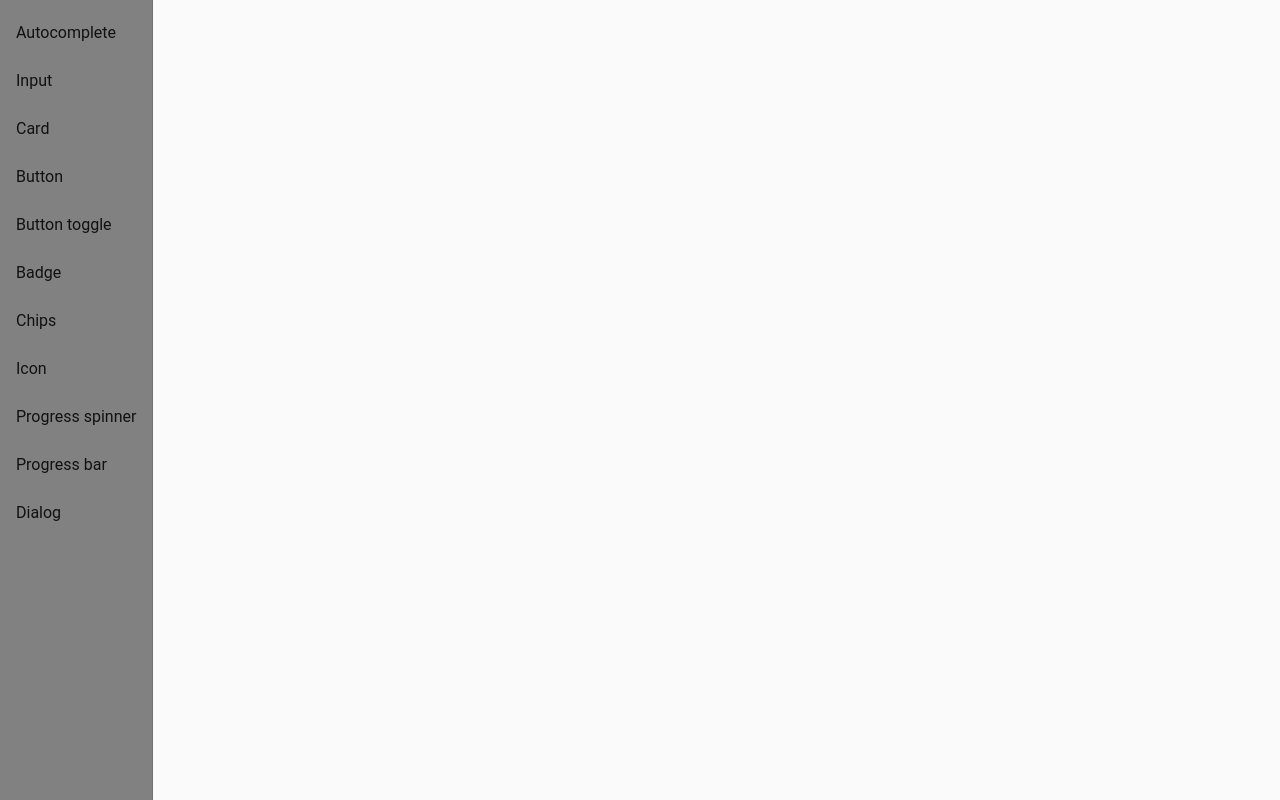
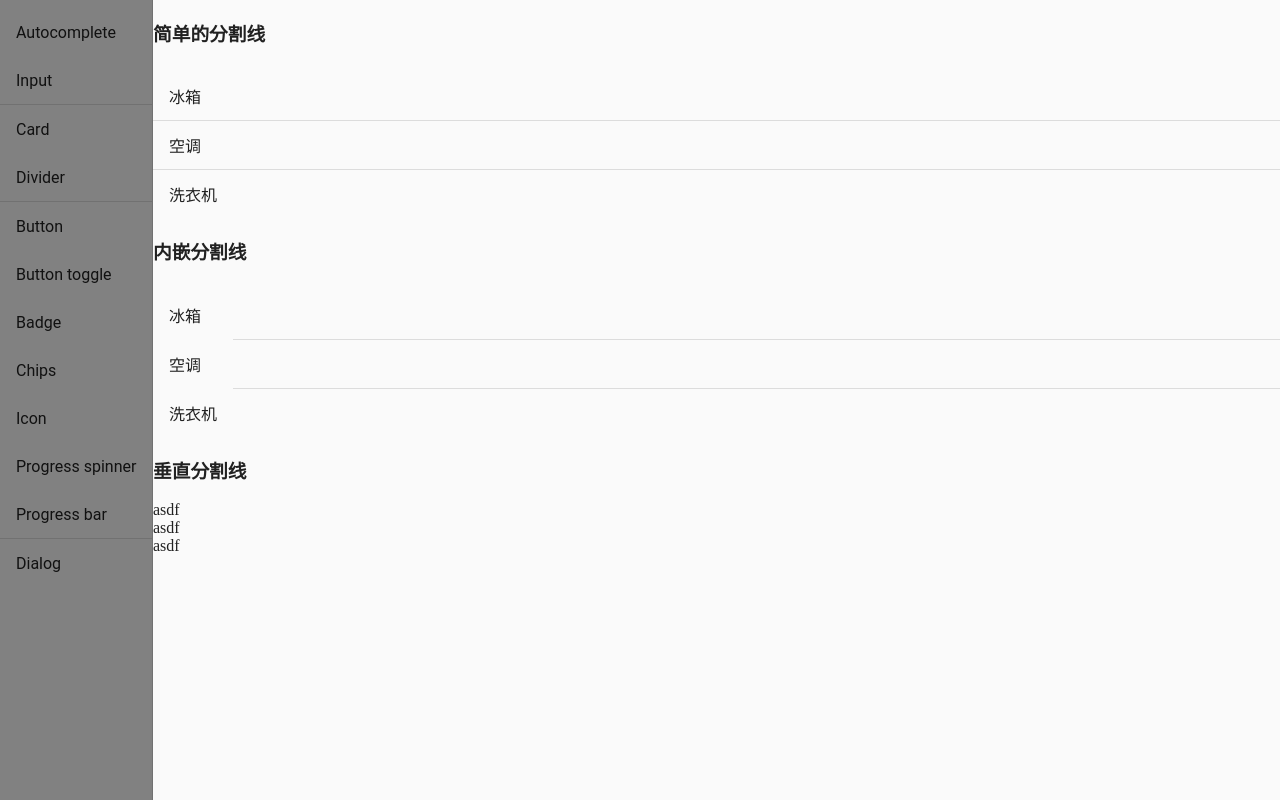
Before and after one commit to zeoly/Kyo-Material, an Angular app in the folder kyo-material/: page /layout/divider in a window 1280 px wide. Before the commit this address led to /. Built offline with nearby package versions, Linux system fonts and the light colour scheme.

Commit message:
add divider

```diff
--- a/kyo-material/src/app/app-routing.modules.ts
+++ b/kyo-material/src/app/app-routing.modules.ts
@@ -2,6 +2,7 @@ import { NgModule } from '@angular/core';
 import { RouterModule, Routes } from '@angular/router';
 
 import { CardComponent } from './modules/layout/card.component';
+import { DividerComponent } from './modules/layout/divider.component';
 
 import { ButtonComponent } from './modules/buttons/button.components';
 import { ButtonToggleComponent } from './modules/buttons/button-toggle.component';
@@ -20,6 +21,7 @@ const routes: Routes = [
     { path: 'formcontrol/autocomplete', component: AutocompleteComponent },
     { path: 'formcontrol/input', component: InputComponent },
     { path: 'layout/card', component: CardComponent },
+    { path: 'layout/divider', component: DividerComponent },
     { path: 'buttons/button', component: ButtonComponent },
     { path: 'buttons/button-toggle', component: ButtonToggleComponent },
     { path: 'buttons/badge', component: BadgeComponent },
--- a/kyo-material/src/app/app.module.ts
+++ b/kyo-material/src/app/app.module.ts
@@ -3,6 +3,7 @@ import { BrowserAnimationsModule } from '@angular/platform-browser/animations';
 import { AppRoutingModule } from './app-routing.modules';
 
 import { MatCardModule } from '@angular/material/card';
+import { MatDividerModule } from '@angular/material/divider';
 
 import { MatButtonModule } from '@angular/material/button';
 import { MatButtonToggleModule } from '@angular/material/button-toggle';
@@ -25,6 +26,7 @@ import { MatDialogModule } from '@angular/material/dialog';
 import { AppComponent } from './app.component';
 
 import { CardComponent } from './modules/layout/card.component';
+import { DividerComponent } from './modules/layout/divider.component';
 
 import { ButtonComponent } from './modules/buttons/button.components';
 import { ButtonToggleComponent } from './modules/buttons/button-toggle.component';
@@ -44,6 +46,7 @@ import { DialogComponent, DialogDetailComponent } from './modules/popups/dialog.
   declarations: [
     AppComponent,
     CardComponent,
+    DividerComponent,
     ButtonComponent,
     ButtonToggleComponent,
     BadgeComponent,
@@ -65,6 +68,7 @@ import { DialogComponent, DialogDetailComponent } from './modules/popups/dialog.
     AppRoutingModule,
     MatFormFieldModule,
     MatCardModule,
+    MatDividerModule,
     MatButtonModule,
     MatButtonToggleModule,
     MatBadgeModule,
--- /dev/null
+++ b/kyo-material/src/app/modules/layout/divider.component.html
@@ -0,0 +1,22 @@
+<h3>简单的分割线</h3>
+<mat-list>
+    <mat-list-item>冰箱</mat-list-item>
+    <mat-divider></mat-divider>
+    <mat-list-item>空调</mat-list-item>
+    <mat-divider></mat-divider>
+    <mat-list-item>洗衣机</mat-list-item>
+</mat-list>
+<h3>内嵌分割线</h3>
+<mat-list>
+    <mat-list-item>冰箱</mat-list-item>
+    <mat-divider [inset]="true"></mat-divider>
+    <mat-list-item>空调</mat-list-item>
+    <mat-divider [inset]="true"></mat-divider>
+    <mat-list-item>洗衣机</mat-list-item>
+</mat-list>
+<h3>垂直分割线</h3>
+asdf
+<mat-divider [vertical]="true"></mat-divider>
+asdf
+<mat-divider [vertical]="true"></mat-divider>
+asdf
--- a/kyo-material/src/app/modules/navigation/side-nav.component.html
+++ b/kyo-material/src/app/modules/navigation/side-nav.component.html
@@ -3,7 +3,10 @@
         <mat-nav-list>
             <a mat-list-item routerLink="/formcontrol/autocomplete">Autocomplete</a>
             <a mat-list-item routerLink="/formcontrol/input">Input</a>
+            <mat-divider></mat-divider>
             <a mat-list-item routerLink="/layout/card">Card</a>
+            <a mat-list-item routerLink="/layout/divider">Divider</a>
+            <mat-divider></mat-divider>
             <a mat-list-item routerLink="/buttons/button">Button</a>
             <a mat-list-item routerLink="/buttons/button-toggle">Button toggle</a>
             <a mat-list-item routerLink="/buttons/badge">Badge</a>
@@ -11,6 +14,7 @@
             <a mat-list-item routerLink="/buttons/icon">Icon</a>
             <a mat-list-item routerLink="/buttons/progress-spinner">Progress spinner</a>
             <a mat-list-item routerLink="/buttons/progress-bar">Progress bar</a>
+            <mat-divider></mat-divider>
             <a mat-list-item routerLink="/popups/dialog">Dialog</a>
         </mat-nav-list>
     </mat-sidenav>
```
Also changed, not shown: kyo-material/src/app/modules/layout/divider.component.ts (added, +9 -0 lines).
